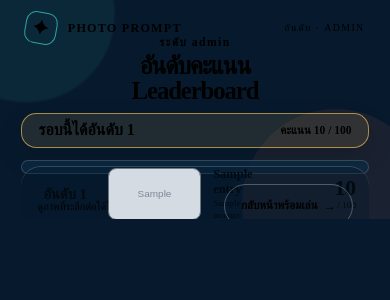
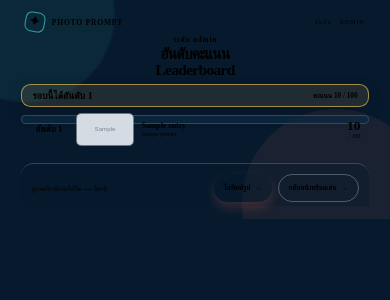
Before and after one commit to nitipit/ai-photo-prompt, a FastAPI app: template src/app/templates/leaderboard.html in a window 390 px wide. Shown: the top 300 px of the page. Run offline with FastAPI, Linux system fonts and the light colour scheme; the template is opened without the code that fills it: most values are stand-ins (such as "Sample title", 1, 10 or a date in 2020); grey boxes marked "Sample" are stand-in pictures; parts of the project's set-up code (start-up, migrations or seed data) failed here and were passed over; some libraries are stand-ins or nearby versions.

Commit message:
Align leaderboard print navigation and compact layouts

```diff
--- a/src/app/templates/_base.html
+++ b/src/app/templates/_base.html
@@ -10,6 +10,10 @@
       request.state.round_display_name }}{% endif %}
     </title>
     <style>
+      html {
+        font-size: clamp(10px, min(1.6666667vw, 2.962963vh), 16px);
+      }
+
       html, body {
         width: 100%;
         min-height: 100%;
@@ -119,17 +127,26 @@
           right: 6.5%;
           left: 6.5%;
           display: flex;
+          min-width: 0;
           align-items: center;
           justify-content: space-between;
+          gap: 1rem;
         }
 
         .brand {
           display: inline-flex;
+          min-width: 0;
+          flex: 0 1 auto;
           align-items: center;
           gap: 0.65rem;
           font-size: clamp(0.76rem, 1.1vw, 1rem);
           font-weight: 800;
           letter-spacing: 0.1em;
+        }
+
+        .brand-name {
+          min-width: 0;
+          overflow-wrap: anywhere;
         }
 
         .brand-mark {
@@ -150,10 +167,14 @@
         }
 
         .scene-tag {
+          min-width: 0;
+          max-width: 48%;
           margin: 0;
+          overflow-wrap: anywhere;
           color: var(--muted);
           font-size: clamp(0.62rem, 0.9vw, 0.82rem);
           letter-spacing: 0.14em;
+          text-align: right;
           text-transform: uppercase;
         }
 
@@ -1546,6 +1567,8 @@
         }
 
         .leaderboard-name {
+          min-width: 0;
+          overflow-wrap: anywhere;
           color: var(--paper);
           font-size: clamp(0.78rem, 1.1vw, 1rem);
           font-weight: 800;
@@ -1585,6 +1608,7 @@
           align-items: center;
           justify-content: space-between;
           width: min(100%, 64rem);
+          min-width: 0;
           min-height: 4.35rem;
           justify-self: center;
           gap: 1rem;
@@ -1595,9 +1619,19 @@
         }
 
         .leaderboard-bottom-action p {
+          min-width: 0;
           margin: 0;
           color: var(--muted);
           font-size: clamp(0.66rem, 0.92vw, 0.82rem);
+        }
+
+        .leaderboard-navigation {
+          display: flex;
+          min-width: 0;
+          flex-wrap: wrap;
+          align-items: center;
+          justify-content: flex-end;
+          gap: 0.6rem;
         }
 
         .leaderboard-countdown {
@@ -1617,6 +1651,36 @@
           color: var(--paper);
           font-size: clamp(0.72rem, 0.95vw, 0.85rem);
           font-weight: 700;
+        }
+
+        .leaderboard-photo-print-link {
+          display: inline-flex;
+          min-height: 2.8rem;
+          align-items: center;
+          gap: 0.4rem;
+          border: 1px solid var(--coral);
+          border-radius: 999px;
+          padding: 0.58rem 1rem;
+          background: var(--coral);
+          color: var(--navy-950);
+          font-size: clamp(0.72rem, 0.95vw, 0.85rem);
+          font-weight: 800;
+          box-shadow: 0 0.55rem 1.1rem rgba(245, 112, 97, 0.2);
+          transition:
+            border-color 160ms ease,
+            background 160ms ease,
+            transform 160ms ease;
+        }
+
+        .leaderboard-photo-print-link:hover {
+          border-color: var(--gold);
+          background: var(--gold);
+          transform: translateY(-2px);
+        }
+
+        .leaderboard-photo-print-link:focus-visible {
+          outline: 3px solid var(--gold);
+          outline-offset: 4px;
         }
 
         .leaderboard-ready-link:hover {
--- a/src/app/templates/leaderboard.html
+++ b/src/app/templates/leaderboard.html
@@ -116,6 +116,14 @@
     >
       {% if view_mode == "public" %}
       <p>เลือกช่วงชั้นด้านบนเพื่อดูอันดับอื่น ๆ</p>
+      <a
+        id="ready-fallback-link"
+        class="leaderboard-ready-link"
+        href="/"
+        data-ready-fallback="true"
+      >
+        กลับหน้าพร้อมเล่น <span aria-hidden="true">→</span>
+      </a>
       {% else %}
       <p>
         ดูภาพที่ระลึกต่อได้ใน
@@ -123,7 +131,14 @@
         >—</strong>
         วินาที
       </p>
-      {% endif %}
+      <div class="leaderboard-navigation">
+        <a
+          class="leaderboard-photo-print-link"
+          href="/rounds/{{ round_id }}/photo-print"
+          data-photo-print-link="true"
+        >
+          ไปพิมพ์รูป <span aria-hidden="true">→</span>
+        </a>
         <a
           id="ready-fallback-link"
           class="leaderboard-ready-link"
@@ -133,6 +148,8 @@
           กลับหน้าพร้อมเล่น <span aria-hidden="true">→</span>
         </a>
       </div>
+      {% endif %}
+    </div>
   </div>
 </main>
 {% endblock %} {% block page_script %} {% if view_mode == "round" %}
```
Also changed, not shown: other parts of src/app/templates/_base.html (+41 -10 lines), tests/integration/test_result_leaderboard_routes.py (+78 -1 lines). Lines whose indentation alone changed are shown as unchanged.
